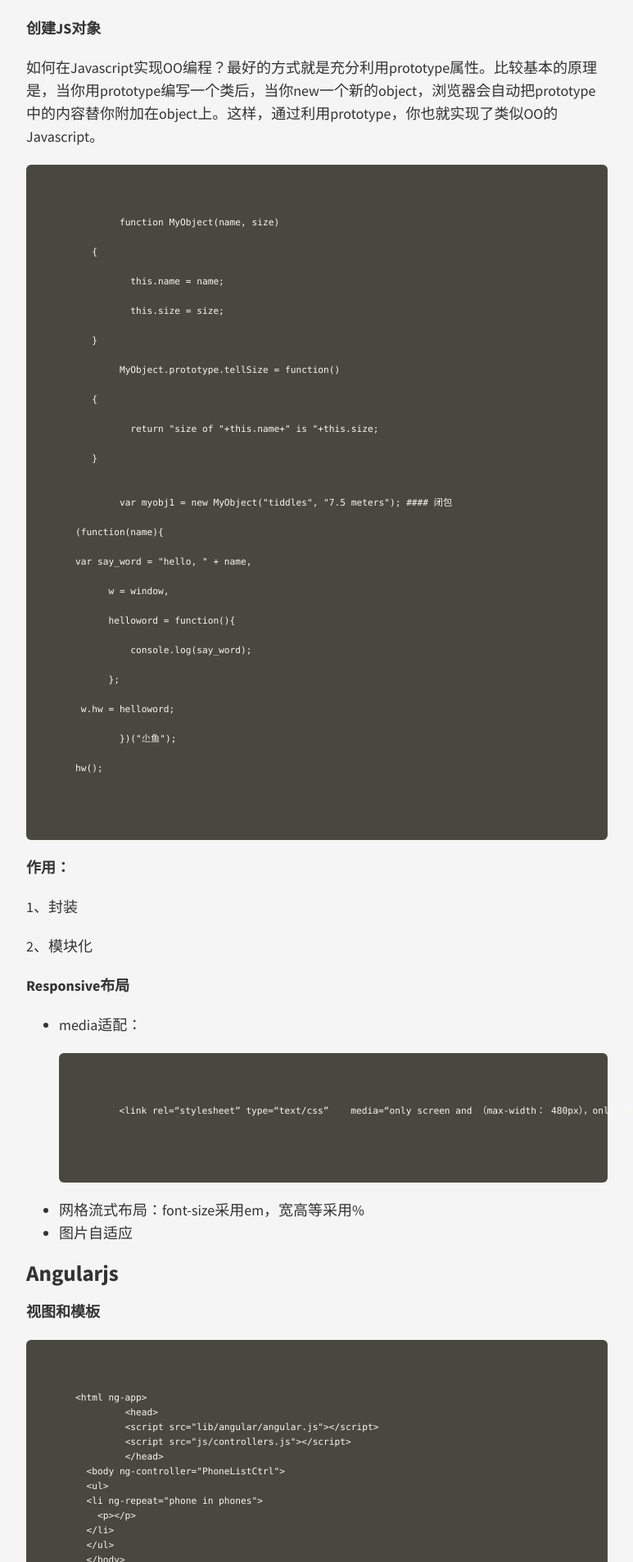
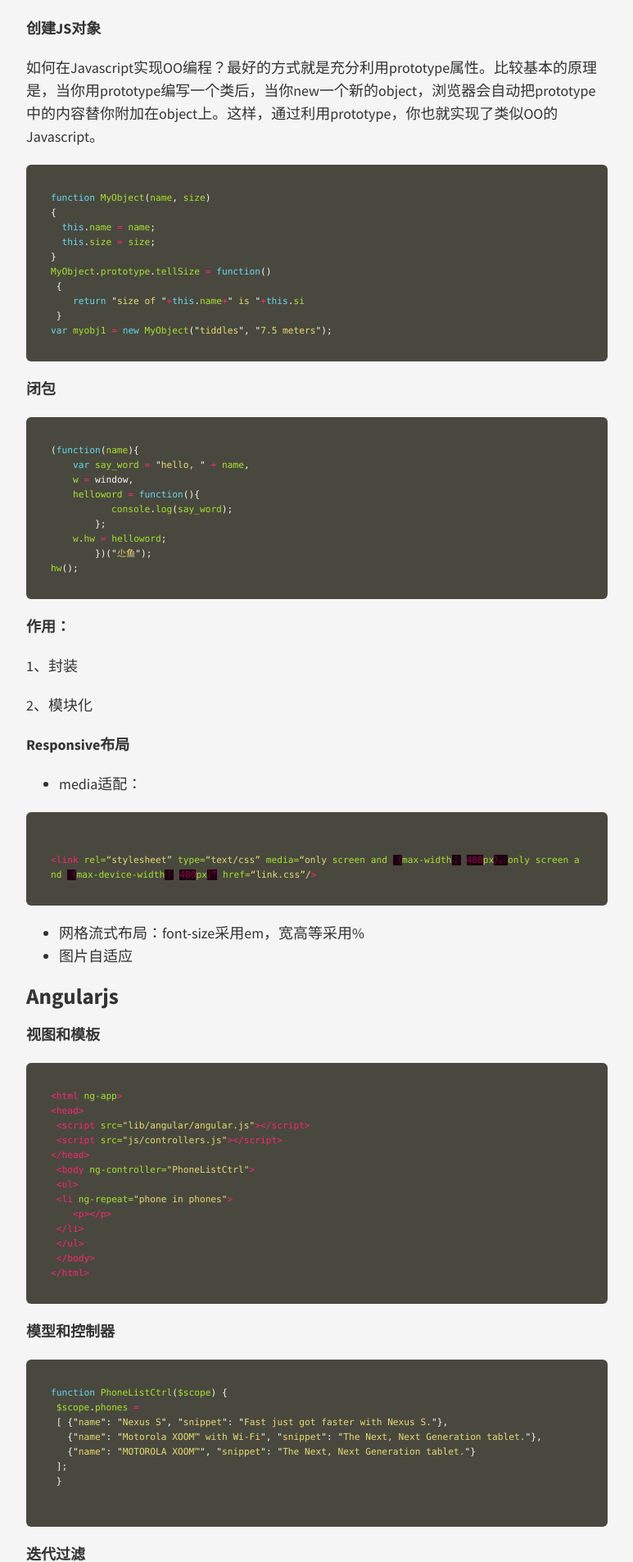
Before and after one commit to Voidly/Voidly.github.io, a Jekyll site: the page built from _posts/2015-07-26-front_end_cook.md, in a window 1280 px wide. Shown: the part 903-2809 px from the top of the page at 82% size, without its empty margins (253-1026 px from the left). Built offline with Jekyll 4.4.1, drawn with Linux system fonts in a browser that asks for light colours; nearby versions of some CDN libraries; Markdown is read by kramdown in place of the engine named in the settings; comment, search, counter and statistics services are not loaded; some of the changed text lies outside the part shown.

Commit message:
update highlight

```diff
--- a/_posts/2015-07-26-front_end_cook.md
+++ b/_posts/2015-07-26-front_end_cook.md
@@ -34,46 +34,30 @@ BFC有一下特性：
 ####创建JS对象
 
 如何在Javascript实现OO编程？最好的方式就是充分利用prototype属性。比较基本的原理是，当你用prototype编写一个类后，当你new一个新的object，浏览器会自动把prototype中的内容替你附加在object上。这样，通过利用prototype，你也就实现了类似OO的Javascript。
-
-		function MyObject(name, size)
-
-       {
-
-              this.name = name;
-
-              this.size = size;
-
-       }
-
-		MyObject.prototype.tellSize = function()
-
-       {
-
-              return "size of "+this.name+" is "+this.size;
-
-       }
-
-
-		var myobj1 = new MyObject("tiddles", "7.5 meters");
+{% highlight js %}
+function MyObject(name, size)
+{
+  this.name = name;
+  this.size = size;
+}
+MyObject.prototype.tellSize = function()
+ {
+    return "size of "+this.name+" is "+this.si
+ }
+var myobj1 = new MyObject("tiddles", "7.5 meters");
+{% endhighlight %}
 ####闭包
-
-	(function(name){
-
+{% highlight js %}
+(function(name){
     var say_word = "hello, " + name,
-
-          w = window,
-
-          helloword = function(){
-
-              console.log(say_word);
-
-          };
-
-     w.hw = helloword;
-
-		})("尐鱼");
-
-	hw();
+    w = window,
+    helloword = function(){
+           console.log(say_word);
+        };
+    w.hw = helloword;
+	})("尐鱼");
+hw();
+{% endhighlight %}
 
 **作用：**
 
@@ -85,8 +69,9 @@ BFC有一下特性：
 
 * media适配：
 
-		<link rel=“stylesheet” type=“text/css”
-    media=“only screen and （max-width： 480px），only screen and （max-device-width： 480px）” href=“link.css”/>
+{% highlight html %}
+<link rel=“stylesheet” type=“text/css” media=“only screen and （max-width： 480px），only screen and （max-device-width： 480px）” href=“link.css”/>
+{% endhighlight %}
 
 * 网格流式布局：font-size采用em，宽高等采用%
 * 图片自适应
@@ -95,117 +80,132 @@ BFC有一下特性：
 
 
 ####视图和模板
-
-	<html ng-app>
- 	 <head>
- 	 <script src="lib/angular/angular.js"></script>
- 	 <script src="js/controllers.js"></script>
- 	 </head>
-	  <body ng-controller="PhoneListCtrl">
-	  <ul>
-	  <li ng-repeat="phone in phones">
-	   {{phone.name}} <p>{{phone.snippet}}</p>
-	  </li>
-	  </ul>
-	  </body>
-	  </html>
+{% highlight html %}
+<html ng-app>
+<head>
+ <script src="lib/angular/angular.js"></script>
+ <script src="js/controllers.js"></script>
+</head>
+ <body ng-controller="PhoneListCtrl">
+ <ul>
+ <li ng-repeat="phone in phones">
+   {{phone.name}} <p>{{phone.snippet}}</p>
+ </li>
+ </ul>
+ </body>
+</html>
+{% endhighlight %}
 
 ####模型和控制器
 
-
-	function PhoneListCtrl($scope) {
- 	  $scope.phones =
-  	 [ {"name": "Nexus S", "snippet": "Fast just got faster with Nexus S."},
-  	 {"name": "Motorola XOOM™ with Wi-Fi", "snippet": "The Next, Next Generation tablet."},
-  	 {"name": "MOTOROLA XOOM™", "snippet": "The Next, Next Generation tablet."}
- 	  ];
- 	 }
-
+{% highlight js %}
+function PhoneListCtrl($scope) {
+ $scope.phones =
+ [ {"name": "Nexus S", "snippet": "Fast just got faster with Nexus S."},
+   {"name": "Motorola XOOM™ with Wi-Fi", "snippet": "The Next, Next Generation tablet."},
+   {"name": "MOTOROLA XOOM™", "snippet": "The Next, Next Generation tablet."}
+ ];
+ }
+ {% endhighlight %}
 
 ####迭代过滤
 
+{% highlight js %}
 
-	  <div class="container-fluid" ng-controller="PhoneListCtrl">
-	  <div class="row-fluid">
- 	 <div class="span2"> <!--Sidebar content-->
- 	 Search: <input ng-model="query">
-	  </div>
-	  <div class="span10"> <!--Body content-->
-	   <ul class="phones">
-	   <li ng-repeat="phone in phones | filter:query">
-	   {{phone.name}} <p>{{phone.snippet}}</p>
-	   </li>
-	   </ul>
-	  </div>
- 	 </div>
-	  </div>
-
+<div class="container-fluid" ng-controller="PhoneListCtrl">
+ <div class="row-fluid">
+  <div class="span2"> <!--Sidebar content-->
+ 	Search: <input ng-model="query">
+  </div>
+ <div class="span10"> <!--Body content-->
+	 <ul class="phones">
+	  <li ng-repeat="phone in phones | filter:query">
+	  {{phone.name}} <p>{{phone.snippet}}</p>
+	  </li>
+	 </ul>
+  </div>
+ </div>
+</div>
+ {% endhighlight %}
 
 ####双向绑定
 
-
- 	 function PhoneListCtrl($scope) {
-	   $scope.query = "hello";
-	  }
-	  watch(expression, function(){});
-
-
+{% highlight js %}
+ function PhoneListCtrl($scope) {
+ $scope.query = "hello";
+}
+watch(expression, function(){});
+ {% endhighlight %}
 
 ####XHR & 依赖注入
 
-
-	  function PhoneListCtrl($scope, $http) {
+{% highlight js %}
+function PhoneListCtrl($scope, $http) {
   	 $http.get('phones/phones.json').success(function(data) {
   	 $scope.phones = data;
   	 });
  	  $scope.orderProp = 'age';
- 	 }
+ }
+{% endhighlight %}
 
 为了使用AngularJS的服务，你只需要在控制器的构造函数里面作为参数声明出所需服务的名字，就像这样：
 
+{% highlight js %}
   	function PhoneListCtrl($scope, $http) {...}
+{% endhighlight %}
 
 当控制器构造的时候，AngularJS的依赖注入器会将这些服务注入到你的控制器中。当然，依赖注入器也会处理所需服务可能存在的任何传递性依赖（一个服务通常会依赖于其他的服务）。
 
 
 ####路由
 
+{% highlight js %}
   	angular.module('phonecat', []).
    	config(['$routeProvider', function($routeProvider) {
   	 $routeProvider.
- 	  when('/phones', {templateUrl: 'partials/phone-list.html', controller: PhoneListCtrl}).
-	  when('/phones/:phoneId', {templateUrl: 'partials/phone-detail.html', controller: 		PhoneDetailCtrl}).
-	   otherwise({redirectTo: '/phones'});
-	  }]);
+ 	 when('/phones', {templateUrl: 'partials/phone-list.html', controller: PhoneListCtrl}).
+	 when('/phones/:phoneId', {templateUrl: 'partials/phone-detail.html', controller: 		PhoneDetailCtrl}).
+	  otherwise({redirectTo: '/phones'});
+}]);
+ {% endhighlight %}
 
 ####过滤器
 
-  	angular.module('phonecatFilters', []).
- 	 filter('checkmark', function() {
-   	return function(input) { return input ? '\u2713' : '\u2718';
-   		};
-  	});
+{% highlight js %}
+  angular.module('phonecatFilters', []).
+  filter('checkmark', function() {
+  return function(input) { return input ? '\u2713' : '\u2718';
+   	};
+  });
+{% endhighlight %}
 
-  	<dl>
-  	 <dt>Infrared</dt>
-  	 <dd>{{phone.connectivity.infrared | checkmark}}</dd>
-  	 <dt>GPS</dt>
-  	 <dd>{{phone.connectivity.gps | checkmark}}</dd>
- 	 </dl>
-
+{% highlight html %}
+ <dl>
+  <dt>Infrared</dt>
+  	<dd>{{phone.connectivity.infrared | checkmark}}</dd>
+  <dt>GPS</dt>
+  <dd>{{phone.connectivity.gps | checkmark}}</dd>
+</dl>
+ {% endhighlight %}
 
 ####事件监听
 
-  	function PhoneDetailCtrl($scope, $routeParams, $http) { $scope.setImage = 	function(imageUrl) { $scope.mainImageUrl = imageUrl; } }
+{% highlight js %}
+ function PhoneDetailCtrl($scope, $routeParams, $http)
+ { $scope.setImage = function(imageUrl) { $scope.mainImageUrl = imageUrl; } }
+{% endhighlight %}
 
+{% highlight html %}
  	 <ul class="phone-thumbs">
   	 <li ng-repeat="img in phone.images">
   	 <img ng-src="{{img}}" ng-click="setImage(img)">
   	 </li>
  	 </ul>
+ {% endhighlight %}
 
 ####REST和定制服务
 
+{% highlight js %}
   	angular.module('phonecatServices', ['ngResource']).
 	  factory('Phone', function($resource){
 	   return $resource('phones/:phoneId.json', {},
@@ -215,6 +215,7 @@ BFC有一下特性：
 	  function PhoneListCtrl($scope, Phone) {
  	  $scope.phones = Phone.query(); $scope.orderProp = 'age';
 	  }
+{% endhighlight %}
 
 服务有三种方式：
 
--- a/public/css/main.scss
+++ b/public/css/main.scss
@@ -281,3 +281,10 @@ dl,
     background-position: center center;
   }
 }
+pre {
+      display: block;
+      white-space: pre;
+      white-space: pre-wrap;
+      word-break: break-all;
+      word-wrap: break-word;
+    }
```
